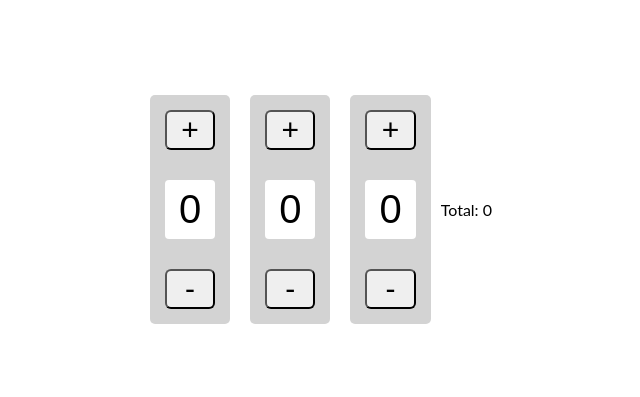
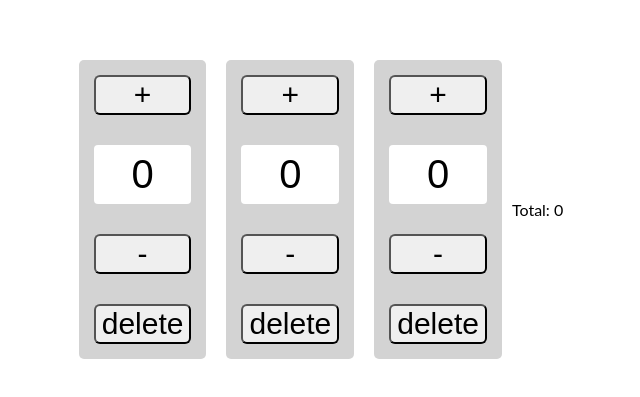
Before and after one commit to sf-golden-bears-2017/react_counters_challenge, a React (Create React App) app: page / in a window 1280 px wide. Shown: the part 191-588 px from the top of the page, without its empty margins (324-964 px from the left). Built offline with nearby package versions, Linux system fonts and the light colour scheme.

Commit message:
Add button to delete counter.

```diff
--- a/src/App.js
+++ b/src/App.js
@@ -16,6 +16,12 @@ class App extends React.Component {
 
     this.increment = this.increment.bind(this)
     this.decrement = this.decrement.bind(this)
+    this.remove = this.remove.bind(this)
+  }
+
+  remove(index) {
+    this.state.counters.splice(index, 1)
+    this.setState({ counters: this.state.counters })
   }
 
   increment(index) {
@@ -47,6 +53,7 @@ total() {
           count={ counterData.count}
           increment={() => this.increment(index)}
           decrement={() => this.decrement(index)}
+          remove={() => this.remove(index)}
          />
       )}
       <p>
--- a/src/Counter.js
+++ b/src/Counter.js
@@ -10,6 +10,7 @@ class Counter extends React.Component {
         <button onClick={this.props.increment}>+</button>
         <div className="count">{this.props.count}</div>
         <button onClick={this.props.decrement}>-</button>
+        <button onClick={this.props.remove}>delete</button>
       </div>
     );
   }
```
